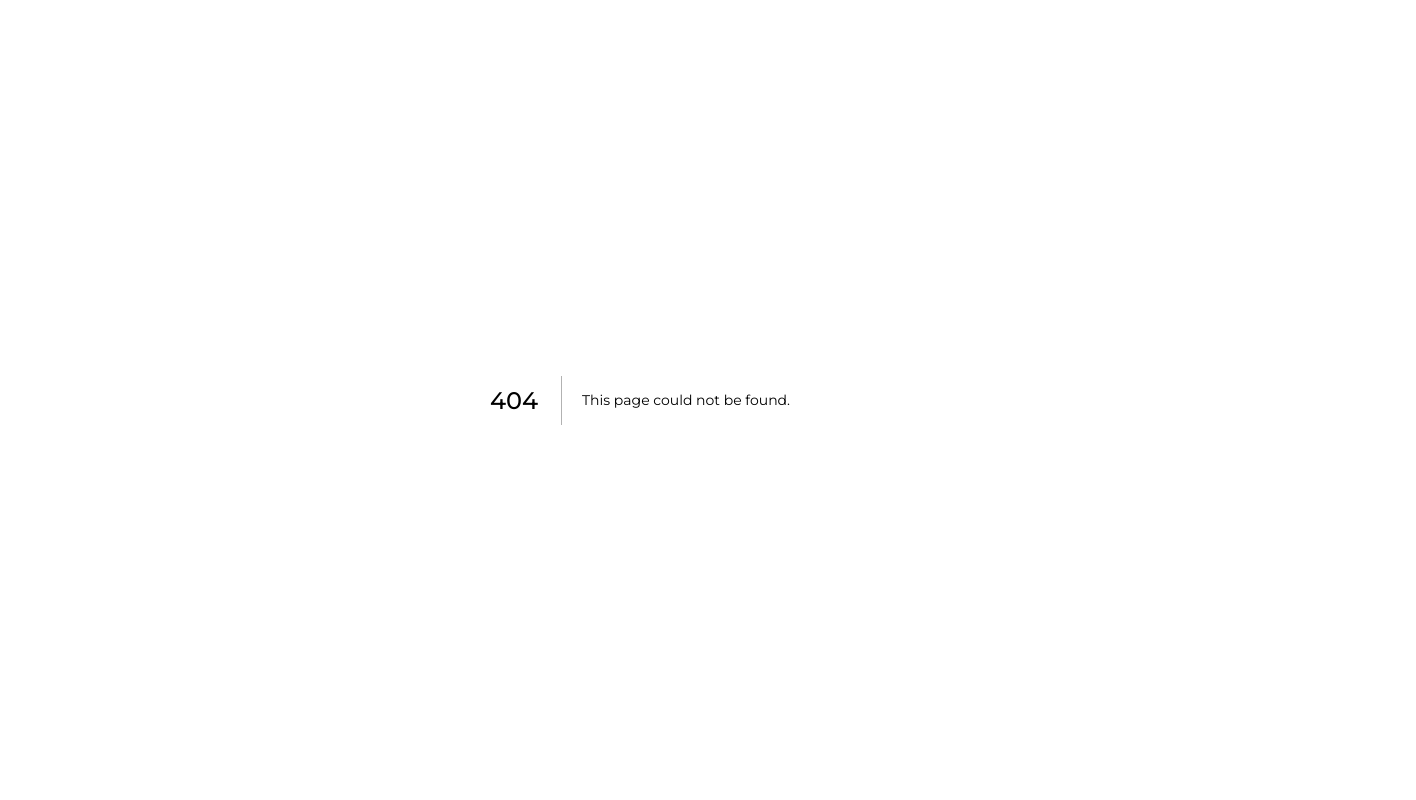
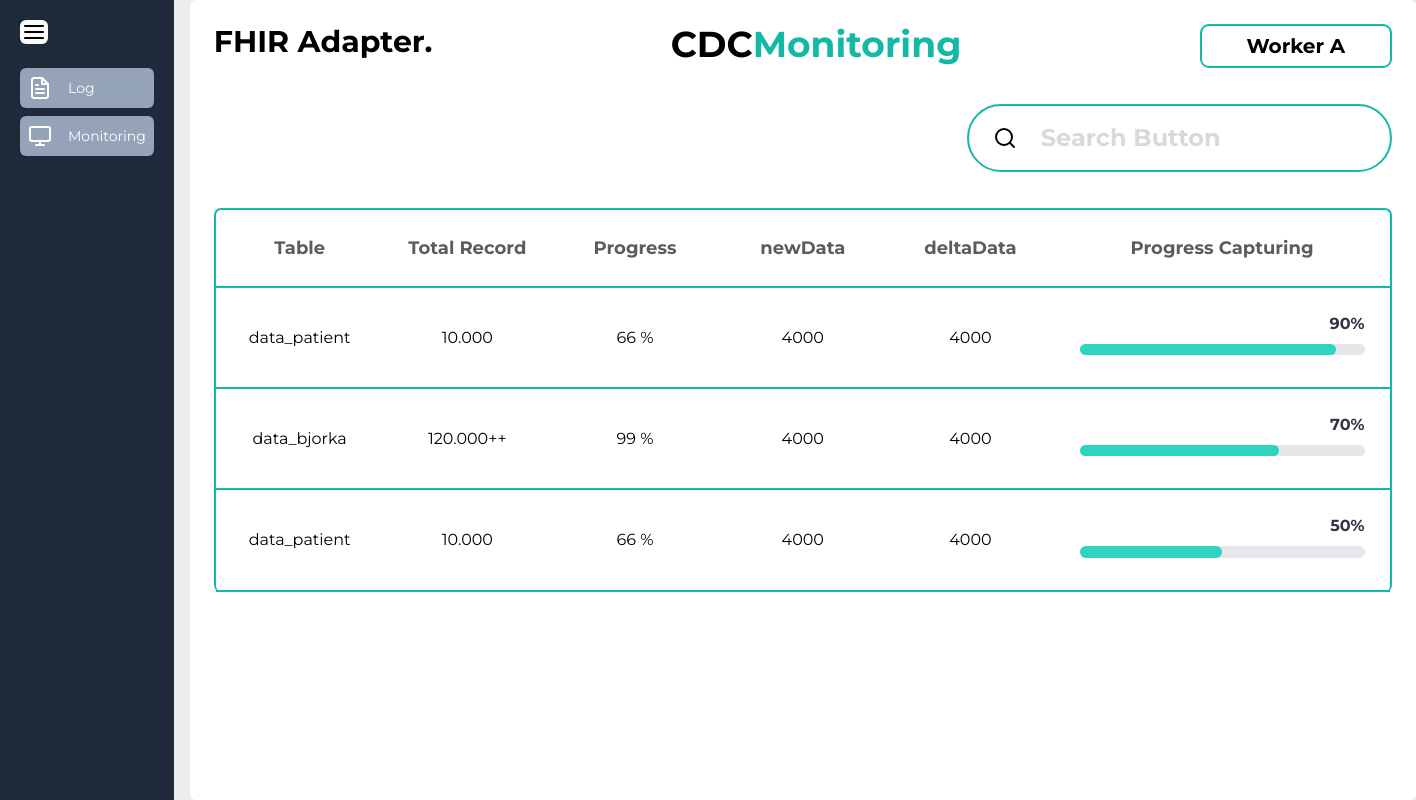
Before and after one commit to CP-4-Data-Integration-SIMRS/DatInt-FE, a Next.js app: page /monitoringOpt in a window 1280 px wide. Before the commit this address had no page. Shown: the whole page, 1416 px wide, since content can reach past the window. Built offline with nearby package versions, Linux system fonts and the light colour scheme.

Commit message:
add monitoringOpt

```diff
--- /dev/null
+++ b/components/layout.jsx
@@ -0,0 +1,10 @@
+import SideBar from "./sidebar";
+
+export default function Layout ({children}) {
+    return (
+        <div className="flex gap-x-4">
+            <SideBar />
+            {children}
+        </div>
+    )
+}
--- /dev/null
+++ b/components/sidebar.jsx
@@ -0,0 +1,46 @@
+import Link from "next/link";
+import { useState } from "react"
+import { FileText, Menu, Monitor } from "react-feather";
+
+export default function SideBar() {
+    const [open, setOpen] = useState(true);
+    console.log(open);
+    const Menus = [
+        { title: "Log", icon : <FileText />, ref : '/' },
+        { title: "Monitoring", icon :  <Monitor />, ref : '/monitoring' },
+      ];
+
+    return (
+        <div className={`${open ? 'w-72' : 'w-20'} bg-slate-800 p-5 duration-300 block`}>
+            <Menu
+                className={`${open ? 'right-3 top-9 ' : ''} cursor-pointe w-7 bg-slate-50 hover:bg-teal-400 hover:text-white self-center rounded-md cursor-pointer`}
+                onClick={() => setOpen(!open)}
+            />
+
+            <ul className="pt-6">
+                {open ? Menus.map((menu, idx) => {
+                    return (
+                        <Link key={idx} href={`${menu.ref}`}>
+                            <li key={idx}
+                            className={`flex  rounded-md p-2 cursor-pointer hover:bg-slate-200 bg-slate-400 mb-2 hover:text-black text-[#fff] text-sm items-center gap-x-4
+                                ${idx === 0 && "bg-light-white"}`}
+                            >
+                                {menu.icon}
+                                {menu.title}
+                            </li>
+                        </Link>
+                    )
+                }) : <>
+                        {Menus.map((menu, idx) => {
+                            return (
+                                <li key={idx} className="hover:bg-slate-200 rounded-md bg-slate-400 mb-2 p-2 hover:text-black text-[#fff] items-center">
+                                    <Link href={`${menu.ref}`}>{menu.icon}</Link>
+                                </li>
+                            )
+                        })}
+                    </>
+                }
+            </ul>
+        </div>
+    )
+}
--- /dev/null
+++ b/components/tableItem.jsx
@@ -0,0 +1,18 @@
+import ProgressBar from "./ProgressBar";
+
+export default function TableItem ({ table, totalRecord, progress, newData, deltaData, progressCapt }) {
+    return (
+        <div className="grid grid-cols-7 text-center py-6 border-b-2 border-worker">
+            <div className='flex justify-center items-center text-base'>{table}</div>
+            <div className='flex justify-center items-center text-base'>{totalRecord}</div>
+            <div className='flex justify-center items-center text-base'>{progress}</div>
+
+            <div className='flex justify-center items-center text-base'>{newData}</div>
+            <div className='flex justify-center items-center text-base'>{deltaData}</div>
+
+            <div className='m-container col-span-2 w-full'>
+                <ProgressBar progress={parseFloat(progressCapt)}/>
+            </div>
+        </div>
+    )
+}
--- a/pages/index.js
+++ b/pages/index.js
@@ -3,6 +3,7 @@ import Searchbar from "@/components/SearchBar";
 import TableLog from "@/components/TableLog";
 import { useState, useEffect } from "react";
 import axios from "axios";
+import Layout from "@/components/layout";
 
 export default function Home() {
   const [logs, setLogs] = useState([]);
@@ -42,6 +43,7 @@ export default function Home() {
   };
 
   return (
+    <Layout>
     <div className="min-h-screen bg-[#fff] rounded-md drop-shadow-lg flex flex-col px-10 mt-1 py-10">
       <h1 className="text-3xl font-bold ml-[1.8rem] sm:ml-[2.8rem] mb-6 text-[#333543]">
         Activity Log
@@ -56,5 +58,6 @@ export default function Home() {
       </div>
       <TableLog data={filteredLogs} />
     </div>
+    </Layout>
   );
 }
--- a/pages/monitoring.js
+++ b/pages/monitoring.js
@@ -3,6 +3,7 @@ import TableData from "@/components/TableData";
 import Searchbar from "@/components/SearchBar";
 import { useState, useEffect } from "react";
 import axios from "axios";
+import Layout from "@/components/layout";
 
 const MonitoringPage = () => {
   const [monitor, setMonitor] = useState([]);
@@ -30,6 +31,7 @@ const MonitoringPage = () => {
     fetchMonitor();
   }, []);
   return (
+    <Layout>
       <div className="min-h-screen bg-[#fff] rounded-md drop-shadow-lg flex flex-col px-10">
         <h1 className="px-6 pt-10 text-3xl font-bold ml-[1.8rem] sm:ml-[2.8rem] mb-6 text-[#333543]">
           CDC <span className="text-[#2ED4BF]">Monitoring</span>
@@ -41,6 +43,7 @@ const MonitoringPage = () => {
         </div>
         <TableData className="flex-grow" data={filteredMonitor} />
       </div>
+    </Layout>
   );
 };
 
--- /dev/null
+++ b/pages/monitoringOpt.js
@@ -0,0 +1,100 @@
+"use client"
+import TableItem from '@/components/tableItem';
+import { Search } from "react-feather";
+import { useState } from 'react';
+import Layout from '@/components/layout';
+
+export default function Monitoring() {
+    const [data, setData] = useState([
+        {
+            table : 'data_patient',
+            totalRecord : '10.000',
+            progress : '66 %',
+            newData : '4000',
+            deltaData : '4000',
+            progressCapt : '90%',
+        },
+        {
+            table : 'data_bjorka',
+            totalRecord : '120.000++',
+            progress : '99 %',
+            newData : '4000',
+            deltaData : '4000',
+            progressCapt : '70%',
+        },
+        {
+            table : 'data_patient',
+            totalRecord : '10.000',
+            progress : '66 %',
+            newData : '4000',
+            deltaData : '4000',
+            progressCapt : '50%',
+        },
+    ]);
+
+    const [open, setOpen] = useState(false);
+
+    return (
+        <Layout>
+            <div className='bg-[#fff] rounded-md p-6 h-screen m-container'>
+                <div className=" m-container ">
+                    <div className="flex justify-between">
+                        <p className="text-3xl font-bold">FHIR  Adapter.</p>
+                        <div className="flex">
+                            <p className="font-bold text-4xl">CDC</p>
+                            <p className="font-bold text-4xl text-title">Monitoring</p>
+                        </div>
+                        {/* <p>Worker A</p> */}
+                        <div className="flex justify-around items-center w-48 h-11 border-2 rounded-9 border-worker hover:bg-slate-100">
+                            <p className="font-bold text-worker">Worker A</p>
+
+                        </div>
+                    </div>
+
+                    {/* <div className=''>
+                        <div className="flex justify-around items-center w-290 h-59 border-4 rounded-9 border-worker hover:bg-slate-100"
+                        onClick={() =>{setOpen(!open)}}
+                        >
+                            <p className="font-bold">CDC Monitoring</p>
+
+                        </div>
+                    </div> */}
+
+                    <div className='flex justify-end'>
+                        <div className='flex items-center border-2 rounded-200 border-worker w-425 h-68 my-9'>
+                            <div className='px-6'>
+                            <Search />
+                            </div>
+                            <p className="text-search font-bold text-2xl">Search Button</p>
+                        </div>
+                    </div>
+                </div>
+
+                <div className='m-container '>
+                    <div className="w-1178 border-2 border-b-0 rounded-7 border-worker">
+                        {/* Headers  */}
+                        <div className="grid grid-cols-7 text-center py-6 border-b-2 border-worker">
+                            <div className='font-bold text-lg text-columnHead'>Table</div>
+                            <div className='font-bold text-lg text-columnHead'>Total Record</div>
+                            <div className='font-bold text-lg text-columnHead'>Progress</div>
+
+                            <div className='font-bold text-lg text-columnHead'>newData</div>
+                            <div className='font-bold text-lg text-columnHead'>deltaData</div>
+
+                            <div className='font-bold text-lg text-columnHead col-span-2'>Progress Capturing</div>
+                        </div>
+                        {/* Component Data per table */}
+                        {data.map((data, index) => {
+                            return (
+                                <TableItem key={index}
+                                {...data}
+                                />
+                            )
+                        })}
+                    </div>
+                </div>
+            </div>
+        </Layout>
+
+    )
+}
--- a/tailwind.config.js
+++ b/tailwind.config.js
@@ -7,11 +7,62 @@ module.exports = {
   ],
   theme: {
     extend: {
-      backgroundImage: {
-        'gradient-radial': 'radial-gradient(var(--tw-gradient-stops))',
-        'gradient-conic':
-          'conic-gradient(from 180deg at 50% 50%, var(--tw-gradient-stops))',
+      gridTemplateRows: {
+        // 'container' : 'auto 1fr auto',
       },
+      maxWidth: {
+        'container': '1178px',
+        '': '',
+      },
+      margin: {
+        'container': '0 auto',
+        'table': '56px',
+      },
+      gridTemplateColumns: {
+        'table': '',
+
+      },
+      padding: {
+        'container': '56px',
+      },
+      borderColor: {
+        'worker': '#14B8A6',
+        'progress': '#000',
+      },
+      borderRadius: {
+        '9': '9px',
+        '200': '200px',
+        '7': '7px',
+      },
+      fontSize: {
+        'worker': '20px',
+        'dropdown': '17px',
+      },
+      textColor: {
+        'title': '#14B8A6',
+        'search': '#D9D9D9',
+        'columnHead': '#5C5C5C',
+      },
+      width: {
+        '290': '290px',
+        '425': '425px',
+        '1178': '1178px',
+        '257': '257px',
+        '456': '456px',
+        '': '',
+      },
+      height: {
+        '59': '59px',
+        '68': '68px',
+        '552': '552px',
+        '152': '152px',
+        '121': '121px',
+      },
+      spacing : {
+        '42': '42px',
+
+      }
+
     },
   },
   plugins: [],
```
Lines whose indentation alone changed are shown as unchanged.
